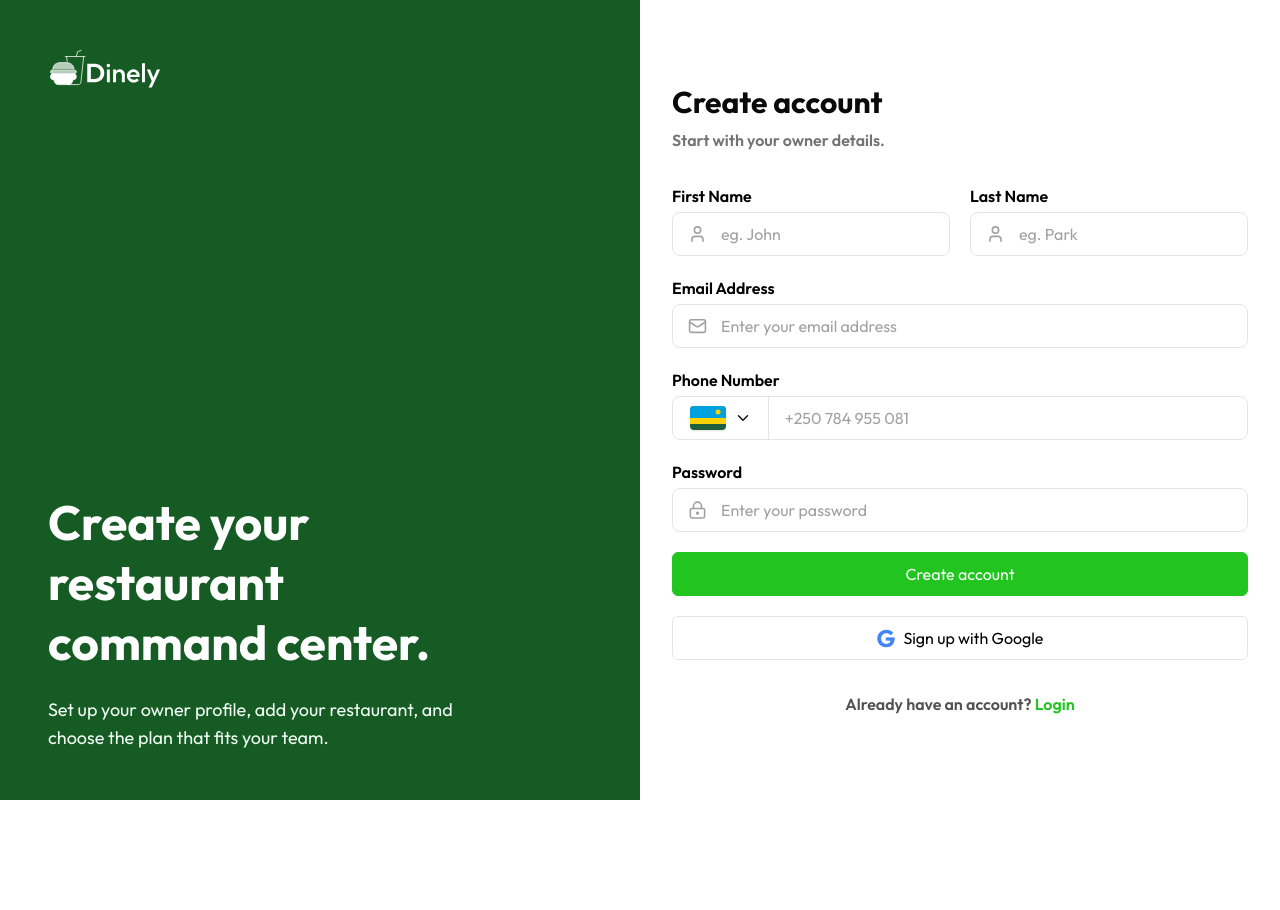
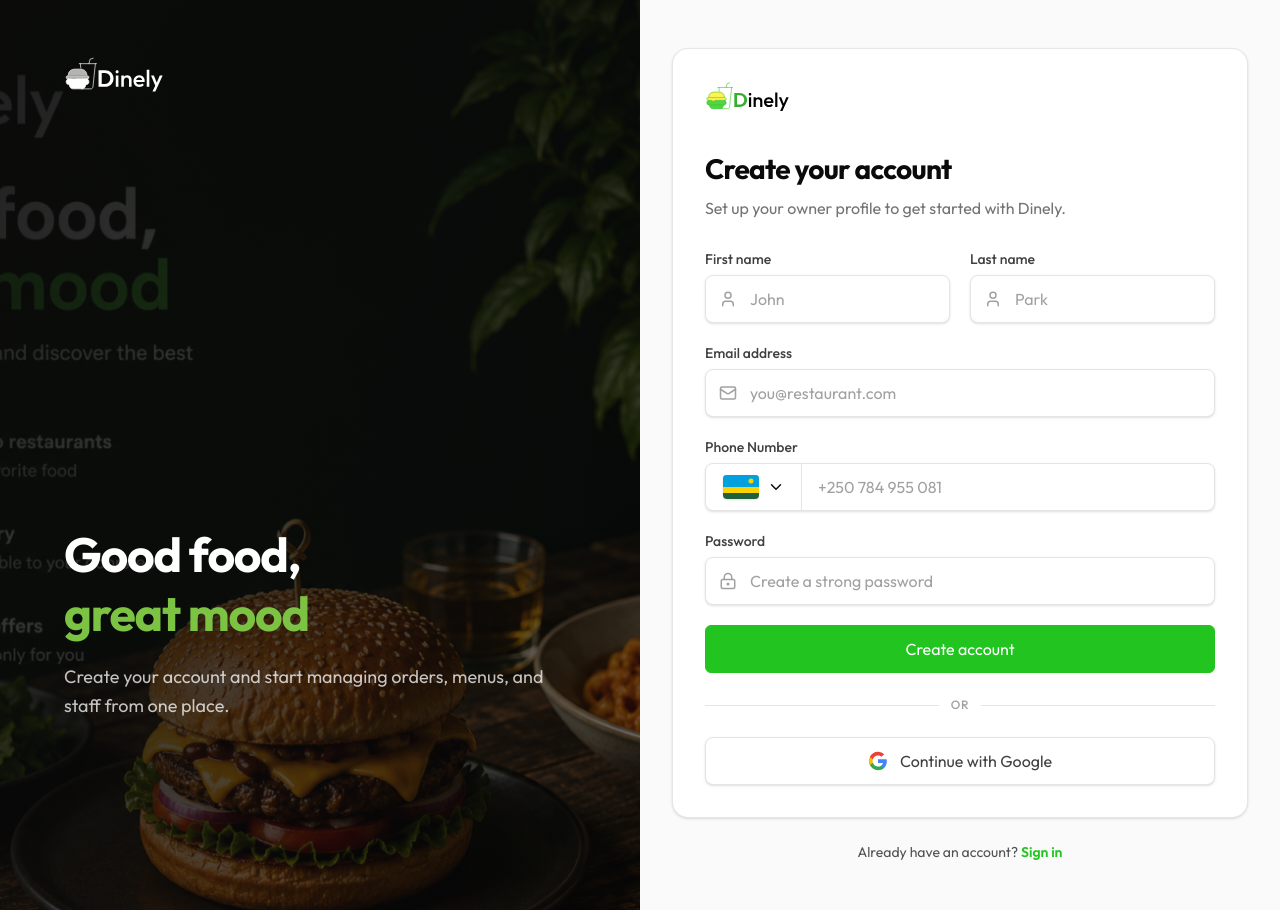
Before and after one commit to Honore-models/Dinely, a Next.js app in the folder dinely-saas/: page /register in a window 1280 px wide. Before the commit the page ends 800 px from the top, so only its background shows below. Built offline with nearby package versions, Linux system fonts and the light colour scheme.

Commit message:
feat: refactor login and registration pages to use new Auth components and improve layout and styling

```diff
--- a/dinely-saas/src/app/(auth)/login/page.tsx
+++ b/dinely-saas/src/app/(auth)/login/page.tsx
@@ -1,50 +1,54 @@
-import Image from "next/image";
 import Link from "next/link";
 import { Mail, LockKeyhole } from "lucide-react";
+import { AuthDivider } from "../../../components/auth/AuthDivider";
+import { AuthFormPanel } from "../../../components/auth/AuthFormPanel";
+import { AuthGoogleButton } from "../../../components/auth/AuthGoogleButton";
+import { AuthHero } from "../../../components/auth/AuthHero";
 import { Button } from "../../../components/ui/Button";
 import { Input } from "../../../components/ui/Input";
 
 export default function LoginPage() {
   return (
-    <main className="grid min-h-screen bg-white lg:grid-cols-2">
-      <section className="hidden bg-[#165b24] p-12 text-white lg:flex lg:flex-col lg:justify-between">
-        <Image src="/logo.svg" alt="Dinely" width={150} height={58} className="brightness-0 invert" priority />
-        <div>
-          <h1 className="max-w-md text-5xl font-bold leading-tight">Run every restaurant shift from one clean dashboard.</h1>
-          <p className="mt-6 max-w-md text-lg text-green-50">
-            Track bookings, orders, menus, and guest activity without losing focus on service.
-          </p>
-        </div>
-      </section>
-      <section className="flex items-center justify-center px-6 py-12">
-        <div className="w-full max-w-md">
-          <h2 className="text-3xl font-bold text-neutral-950">Welcome back</h2>
-          <p className="mt-2 font-semibold text-neutral-500">Sign in to continue managing your restaurant.</p>
-          <form className="mt-8 space-y-5">
-            <Input label="Email Address" type="email" placeholder="owner@restaurant.com" icon={<Mail size={19} />} />
-            <Input label="Password" type="password" placeholder="Enter your password" icon={<LockKeyhole size={19} />} />
-            <div className="flex items-center justify-between text-sm font-semibold">
-              <label className="flex items-center gap-2 text-neutral-600">
-                <input type="checkbox" className="h-4 w-4 rounded border-neutral-300 accent-[#22c51f]" />
-                Remember me
-              </label>
-              <Link href="/forgot-password" className="text-[#22c51f]">
-                Forgot password?
-              </Link>
-            </div>
-            <Button className="w-full">Sign in</Button>
-            <Button type="button" variant="outline" className="w-full border-neutral-200 text-black">
-              <span className="text-2xl font-bold text-[#4285f4]">G</span> Sign in with Google
-            </Button>
-          </form>
-          <p className="mt-8 text-center font-semibold text-neutral-600">
+    <main className="flex min-h-screen flex-col lg:grid lg:grid-cols-2">
+      <AuthHero description="Sign in to manage your restaurant, track orders, and keep every shift running smoothly." />
+
+      <AuthFormPanel
+        title="Welcome back"
+        subtitle="Sign in to continue managing your restaurant."
+        footer={
+          <p className="text-center text-sm text-neutral-600">
             New to Dinely?{" "}
-            <Link href="/register" className="text-[#22c51f]">
+            <Link href="/register" className="font-semibold text-[#22c51f] hover:text-[#1bad1a]">
               Create account
             </Link>
           </p>
-        </div>
-      </section>
+        }
+      >
+        <form className="mt-7 space-y-5">
+          <Input label="Email address" type="email" placeholder="owner@restaurant.com" icon={<Mail size={18} />} />
+          <Input
+            label="Password"
+            type="password"
+            placeholder="Enter your password"
+            icon={<LockKeyhole size={18} />}
+          />
+          <div className="flex items-center justify-between gap-4 text-sm">
+            <label className="flex cursor-pointer items-center gap-2.5 text-neutral-600">
+              <input
+                type="checkbox"
+                className="h-4 w-4 rounded border-neutral-300 text-[#22c51f] focus:ring-[#22c51f]/30"
+              />
+              Remember me
+            </label>
+            <Link href="/forgot-password" className="font-medium text-[#22c51f] hover:text-[#1bad1a]">
+              Forgot password?
+            </Link>
+          </div>
+          <Button className="h-12 w-full rounded-lg text-sm">Sign in</Button>
+          <AuthDivider />
+          <AuthGoogleButton label="Continue with Google" />
+        </form>
+      </AuthFormPanel>
     </main>
   );
 }
--- a/dinely-saas/src/app/(auth)/register/page.tsx
+++ b/dinely-saas/src/app/(auth)/register/page.tsx
@@ -1,51 +1,62 @@
-import Image from "next/image";
 import Link from "next/link";
 import { Mail, LockKeyhole, User } from "lucide-react";
+import { AuthDivider } from "../../../components/auth/AuthDivider";
+import { AuthFormPanel } from "../../../components/auth/AuthFormPanel";
+import { AuthGoogleButton } from "../../../components/auth/AuthGoogleButton";
+import { AuthHero } from "../../../components/auth/AuthHero";
 import { Button } from "../../../components/ui/Button";
 import { Input } from "../../../components/ui/Input";
 import { PhoneInput } from "../../../components/ui/PhoneInput";
 
 export default function RegisterPage() {
   return (
-    <main className="grid min-h-screen bg-white lg:grid-cols-2">
-      <section className="hidden bg-[#165b24] p-12 text-white lg:flex lg:flex-col lg:justify-between">
-        <Image src="/logo.svg" alt="Dinely" width={150} height={58} className="brightness-0 invert" priority />
-        <div>
-          <h1 className="max-w-md text-5xl font-bold leading-tight">Create your restaurant command center.</h1>
-          <p className="mt-6 max-w-md text-lg text-green-50">
-            Set up your owner profile, add your restaurant, and choose the plan that fits your team.
-          </p>
-        </div>
-      </section>
-      <section className="flex items-center justify-center px-6 py-12">
-        <div className="w-full max-w-xl">
-          <h2 className="text-3xl font-bold text-neutral-950">Create account</h2>
-          <p className="mt-2 font-semibold text-neutral-500">Start with your owner details.</p>
-          <form className="mt-8 grid gap-5 md:grid-cols-2">
-            <Input label="First Name" placeholder="eg. John" icon={<User size={19} />} />
-            <Input label="Last Name" placeholder="eg. Park" icon={<User size={19} />} />
-            <div className="md:col-span-2">
-              <Input label="Email Address" type="email" placeholder="Enter your email address" icon={<Mail size={19} />} />
-            </div>
-            <div className="md:col-span-2">
-              <PhoneInput placeholder="+250 784 955 081" />
-            </div>
-            <div className="md:col-span-2">
-              <Input label="Password" type="password" placeholder="Enter your password" icon={<LockKeyhole size={19} />} />
-            </div>
-            <Button className="md:col-span-2 w-full">Create account</Button>
-            <Button type="button" variant="outline" className="md:col-span-2 w-full border-neutral-200 text-black">
-              <span className="text-2xl font-bold text-[#4285f4]">G</span> Sign up with Google
-            </Button>
-          </form>
-          <p className="mt-8 text-center font-semibold text-neutral-600">
+    <main className="flex min-h-screen flex-col lg:grid lg:grid-cols-2">
+      <AuthHero description="Create your account and start managing orders, menus, and staff from one place." />
+
+      <AuthFormPanel
+        wide
+        title="Create your account"
+        subtitle="Set up your owner profile to get started with Dinely."
+        footer={
+          <p className="text-center text-sm text-neutral-600">
             Already have an account?{" "}
-            <Link href="/login" className="text-[#22c51f]">
-              Login
+            <Link href="/login" className="font-semibold text-[#22c51f] hover:text-[#1bad1a]">
+              Sign in
             </Link>
           </p>
-        </div>
-      </section>
+        }
+      >
+        <form className="mt-7 grid gap-5 sm:grid-cols-2">
+          <Input label="First name" placeholder="John" icon={<User size={18} />} />
+          <Input label="Last name" placeholder="Park" icon={<User size={18} />} />
+          <div className="sm:col-span-2">
+            <Input
+              label="Email address"
+              type="email"
+              placeholder="you@restaurant.com"
+              icon={<Mail size={18} />}
+            />
+          </div>
+          <div className="sm:col-span-2">
+            <PhoneInput placeholder="+250 784 955 081" />
+          </div>
+          <div className="sm:col-span-2">
+            <Input
+              label="Password"
+              type="password"
+              placeholder="Create a strong password"
+              icon={<LockKeyhole size={18} />}
+            />
+          </div>
+          <Button className="h-12 w-full rounded-lg text-sm sm:col-span-2">Create account</Button>
+          <div className="sm:col-span-2">
+            <AuthDivider />
+          </div>
+          <div className="sm:col-span-2">
+            <AuthGoogleButton label="Continue with Google" />
+          </div>
+        </form>
+      </AuthFormPanel>
     </main>
   );
 }
--- /dev/null
+++ b/dinely-saas/src/components/auth/AuthDivider.tsx
@@ -0,0 +1,12 @@
+export function AuthDivider() {
+  return (
+    <div className="relative py-1">
+      <div className="absolute inset-0 flex items-center" aria-hidden="true">
+        <div className="w-full border-t border-neutral-200" />
+      </div>
+      <div className="relative flex justify-center">
+        <span className="bg-white px-3 text-xs font-medium uppercase tracking-wider text-neutral-400">or</span>
+      </div>
+    </div>
+  );
+}
--- /dev/null
+++ b/dinely-saas/src/components/auth/AuthFormPanel.tsx
@@ -0,0 +1,34 @@
+import Image from "next/image";
+import type { ReactNode } from "react";
+
+interface AuthFormPanelProps {
+  title: string;
+  subtitle: string;
+  children: ReactNode;
+  footer: ReactNode;
+  wide?: boolean;
+}
+
+export function AuthFormPanel({ title, subtitle, children, footer, wide }: AuthFormPanelProps) {
+  return (
+    <section className="flex flex-1 flex-col bg-neutral-50 lg:min-h-screen">
+      <header className="flex items-center justify-center border-b border-neutral-200/80 bg-white px-6 py-5 lg:hidden">
+        <Image src="/logo.svg" alt="Dinely" width={120} height={44} priority />
+      </header>
+
+      <div className="flex flex-1 items-center justify-center px-5 py-10 sm:px-8 sm:py-12">
+        <div className={`w-full ${wide ? "max-w-xl" : "max-w-[420px]"}`}>
+          <div className="rounded-2xl border border-neutral-200/90 bg-white p-7 shadow-sm sm:p-8">
+            <div className="mb-8 hidden lg:block">
+              <Image src="/logo.svg" alt="Dinely" width={112} height={42} priority />
+            </div>
+            <h2 className="text-2xl font-bold tracking-tight text-neutral-950 sm:text-[1.75rem]">{title}</h2>
+            <p className="mt-2 text-sm leading-relaxed text-neutral-500 sm:text-base">{subtitle}</p>
+            {children}
+          </div>
+          <div className="mt-6">{footer}</div>
+        </div>
+      </div>
+    </section>
+  );
+}
--- /dev/null
+++ b/dinely-saas/src/components/auth/AuthGoogleButton.tsx
@@ -0,0 +1,41 @@
+import type { ButtonHTMLAttributes } from "react";
+
+function GoogleIcon() {
+  return (
+    <svg width="20" height="20" viewBox="0 0 24 24" aria-hidden="true">
+      <path
+        fill="#4285F4"
+        d="M22.56 12.25c0-.78-.07-1.53-.2-2.25H12v4.26h5.92c-.26 1.37-1.04 2.53-2.21 3.31v2.77h3.57c2.08-1.92 3.28-4.74 3.28-8.09z"
+      />
+      <path
+        fill="#34A853"
+        d="M12 23c2.97 0 5.46-.98 7.28-2.66l-3.57-2.77c-.98.66-2.23 1.06-3.71 1.06-2.86 0-5.29-1.93-6.16-4.53H2.18v2.84C3.99 20.53 7.7 23 12 23z"
+      />
+      <path
+        fill="#FBBC05"
+        d="M5.84 14.09c-.22-.66-.35-1.36-.35-2.09s.13-1.43.35-2.09V7.07H2.18C1.43 8.55 1 10.22 1 12s.43 3.45 1.18 4.93l3.66-2.84z"
+      />
+      <path
+        fill="#EA4335"
+        d="M12 5.38c1.62 0 3.06.56 4.21 1.64l3.15-3.15C17.45 2.09 14.97 1 12 1 7.7 1 3.99 3.47 2.18 7.07l3.66 2.84c.87-2.6 3.3-4.53 6.16-4.53z"
+      />
+    </svg>
+  );
+}
+
+interface AuthGoogleButtonProps extends ButtonHTMLAttributes<HTMLButtonElement> {
+  label: string;
+}
+
+export function AuthGoogleButton({ label, className = "", ...props }: AuthGoogleButtonProps) {
+  return (
+    <button
+      type="button"
+      className={`inline-flex h-12 w-full items-center justify-center gap-3 rounded-lg border border-neutral-200 bg-white text-sm font-medium text-neutral-700 shadow-sm transition hover:border-neutral-300 hover:bg-neutral-50 focus-visible:outline focus-visible:outline-2 focus-visible:outline-offset-2 focus-visible:outline-[#22c51f] ${className}`}
+      {...props}
+    >
+      <GoogleIcon />
+      {label}
+    </button>
+  );
+}
--- /dev/null
+++ b/dinely-saas/src/components/auth/AuthHero.tsx
@@ -0,0 +1,45 @@
+import Image from "next/image";
+
+interface AuthHeroProps {
+  description: string;
+}
+
+export function AuthHero({ description }: AuthHeroProps) {
+  return (
+    <>
+      <section className="relative hidden overflow-hidden lg:block lg:min-h-screen">
+        <Image
+          src="/login.png"
+          alt=""
+          fill
+          className="object-cover object-center"
+          priority
+          sizes="55vw"
+        />
+        <div className="absolute inset-0 bg-gradient-to-br from-neutral-950/92 via-neutral-950/78 to-neutral-950/55" />
+        <div className="relative flex min-h-screen flex-col justify-between px-12 py-12 xl:px-16 xl:py-14">
+          <Image
+            src="/logo.svg"
+            alt="Dinely"
+            width={132}
+            height={48}
+            className="brightness-0 invert"
+            priority
+          />
+          <div className="max-w-lg pb-6">
+            <h1 className="text-4xl font-bold leading-[1.15] tracking-tight text-white xl:text-5xl">
+              Good food,
+              <span className="mt-1 block text-[#7cc243]">great mood</span>
+            </h1>
+            <p className="mt-5 text-lg leading-relaxed text-white/75">{description}</p>
+          </div>
+        </div>
+      </section>
+
+      <section className="relative h-28 overflow-hidden sm:h-32 lg:hidden" aria-hidden="true">
+        <Image src="/login.png" alt="" fill className="object-cover object-center" priority sizes="100vw" />
+        <div className="absolute inset-0 bg-gradient-to-r from-neutral-950/88 to-neutral-950/65" />
+      </section>
+    </>
+  );
+}
--- a/dinely-saas/src/components/onboarding/RestaurantInfoForm.tsx
+++ b/dinely-saas/src/components/onboarding/RestaurantInfoForm.tsx
@@ -74,7 +74,7 @@
 
       <label className="mt-4 grid min-h-20 cursor-pointer place-items-center rounded-xl border-2 border-dashed border-green-200 bg-green-50/20 text-center transition hover:bg-green-50">
         <input type="file" className="sr-only" accept="image/*" />
-        <span className="flex flex-col items-center justify-center py-2">
+        <span className="flex flex-col items-center justify-center py-5 px-10">
           <Upload className="text-[#22c51f]" size={20} />
           <span className="mt-1 block text-base font-bold">Click to Upload your restaurant Logo</span>
           <span className="mt-1 block text-sm font-medium text-neutral-400">Max 100mb filesize</span>
--- a/dinely-saas/src/components/ui/Input.tsx
+++ b/dinely-saas/src/components/ui/Input.tsx
@@ -9,16 +9,16 @@
 export function Input({ label, error, icon, className = "", ...props }: InputProps) {
   return (
     <label className="block">
-      <span className="mb-1 block text-base font-semibold text-black">{label}</span>
+      <span className="mb-1.5 block text-sm font-medium text-neutral-700">{label}</span>
       <span className="relative block">
         {icon ? (
-          <span className="pointer-events-none absolute left-4 top-1/2 -translate-y-1/2 text-neutral-400">
+          <span className="pointer-events-none absolute left-3.5 top-1/2 -translate-y-1/2 text-neutral-400">
             {icon}
           </span>
         ) : null}
         <input
-          className={`h-11 w-full rounded-lg border border-neutral-200 bg-white px-4 text-base font-medium outline-none transition placeholder:text-neutral-400 focus:border-[#22c51f] focus:ring-4 focus:ring-green-100 ${
-            icon ? "pl-12" : ""
+          className={`h-12 w-full rounded-lg border border-neutral-200 bg-white px-4 text-sm text-neutral-900 shadow-sm outline-none transition placeholder:text-neutral-400 autofill:bg-white autofill:shadow-[inset_0_0_0px_1000px_#ffffff] autofill:[-webkit-text-fill-color:#171717] focus:border-[#22c51f] focus:ring-4 focus:ring-green-100/80 ${
+            icon ? "pl-11" : ""
           } ${className}`}
           {...props}
         />
--- a/dinely-saas/src/components/ui/PhoneInput.tsx
+++ b/dinely-saas/src/components/ui/PhoneInput.tsx
@@ -10,9 +10,9 @@
 export function PhoneInput({ label = "Phone Number", error, className = "", ...props }: PhoneInputProps) {
   return (
     <label className="block">
-      <span className="mb-1 block text-base font-semibold text-black">{label}</span>
+      <span className="mb-1.5 block text-sm font-medium text-neutral-700">{label}</span>
       <div
-        className={`flex h-11 overflow-hidden rounded-lg border border-neutral-200 bg-white transition focus-within:border-[#22c51f] focus-within:ring-4 focus-within:ring-green-100 ${className}`}
+        className={`flex h-12 overflow-hidden rounded-lg border border-neutral-200 bg-white shadow-sm transition focus-within:border-[#22c51f] focus-within:ring-4 focus-within:ring-green-100/80 ${className}`}
       >
         <button
           type="button"
```
Also changed, not shown: dinely-saas/public/login.png (added).
